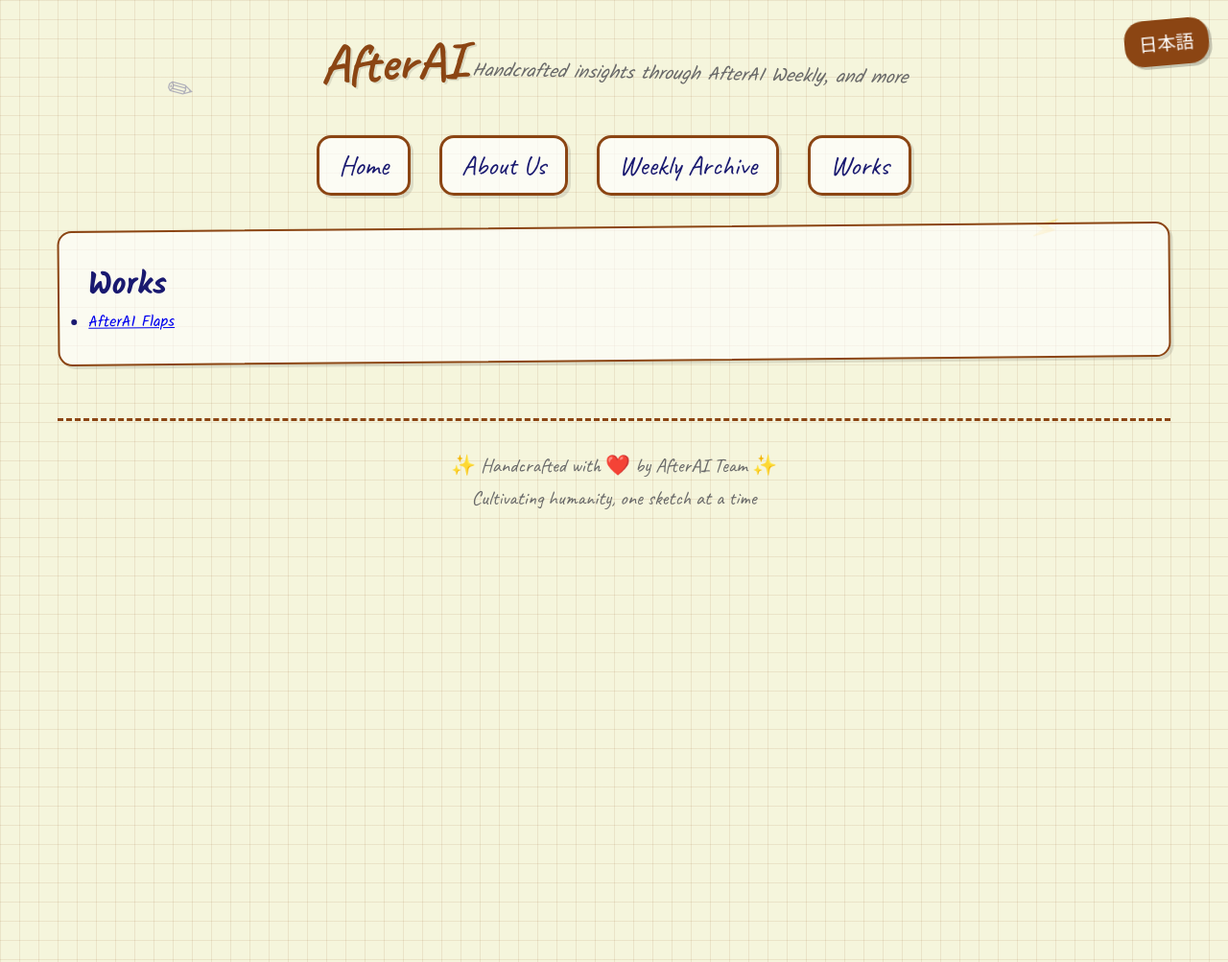
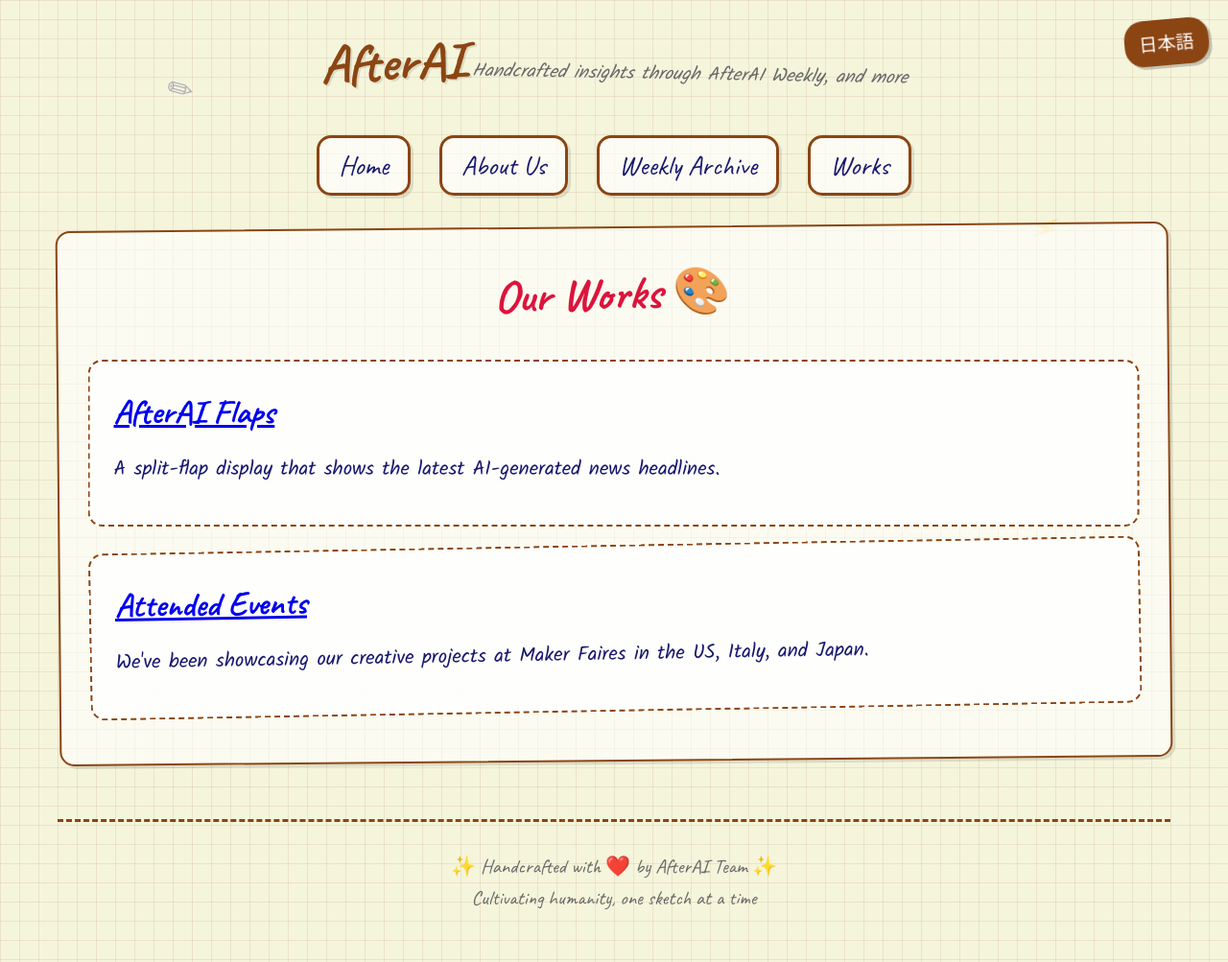
Before and after one commit to AfterAILab/AfterAILab.github.io, a Jekyll site: the page built from works.html, in a window 1280 px wide. Shown: the whole page at 96% size. Built offline with Jekyll 4.4.1, drawn with Linux system fonts in a browser that asks for light colours.

Commit message:
style: Apply consistent styling to works pages

```diff
--- a/works.html
+++ b/works.html
@@ -4,8 +4,25 @@ title: Works
 ---
 
 <div class="content">
-    <h1>Works</h1>
-    <ul>
-        <li><a href="/works/flaps.html">AfterAI Flaps</a></li>
-    </ul>
+    <h2 style="font-family: 'Caveat', cursive; font-size: 3rem; text-align: center; color: var(--marker-red); margin-bottom: 30px; transform: rotate(-1deg);">
+        Our Works 🎨
+    </h2>
+
+    <div style="background: rgba(255,255,255,0.8); border: 2px dashed var(--sketch-brown); border-radius: 15px; padding: 25px; margin: 20px 0; transform: rotate(0.5deg);">
+        <h3 style="font-family: 'Caveat', cursive; font-size: 2.2rem; color: var(--ink-blue); margin-bottom: 15px;">
+            <a href="/works/flaps.html">AfterAI Flaps</a>
+        </h3>
+        <p style="font-size: 1.3rem; margin-bottom: 15px;">
+            A split-flap display that shows the latest AI-generated news headlines.
+        </p>
+    </div>
+
+    <div style="background: rgba(255,255,255,0.8); border: 2px dashed var(--sketch-brown); border-radius: 15px; padding: 25px; margin: 20px 0; transform: rotate(-0.5deg);">
+        <h3 style="font-family: 'Caveat', cursive; font-size: 2.2rem; color: var(--sketch-brown); margin-bottom: 15px;">
+            <a href="/works/events.html">Attended Events</a>
+        </h3>
+        <p style="font-size: 1.3rem; margin-bottom: 15px;">
+            We've been showcasing our creative projects at Maker Faires in the US, Italy, and Japan.
+        </p>
+    </div>
 </div>
```
Also changed, not shown: works/events.html (added, +92 -0 lines), works/flaps.html (+6 -1 lines), img/events/MFBayArea2024/makerfaire-bayarea-2023-banner-rectangle-1080x360-1.jpeg (added), img/events/MFRome2024/MakerFaireRome2024Logo.jpg (added), img/events/MFTokyo2024/MakerFaireTokyo2024Showing.jpg (added), img/events/MFTokyo2024/Tokyo-MF_logo_outlined_CMed.jpg (added), 2 other files.
